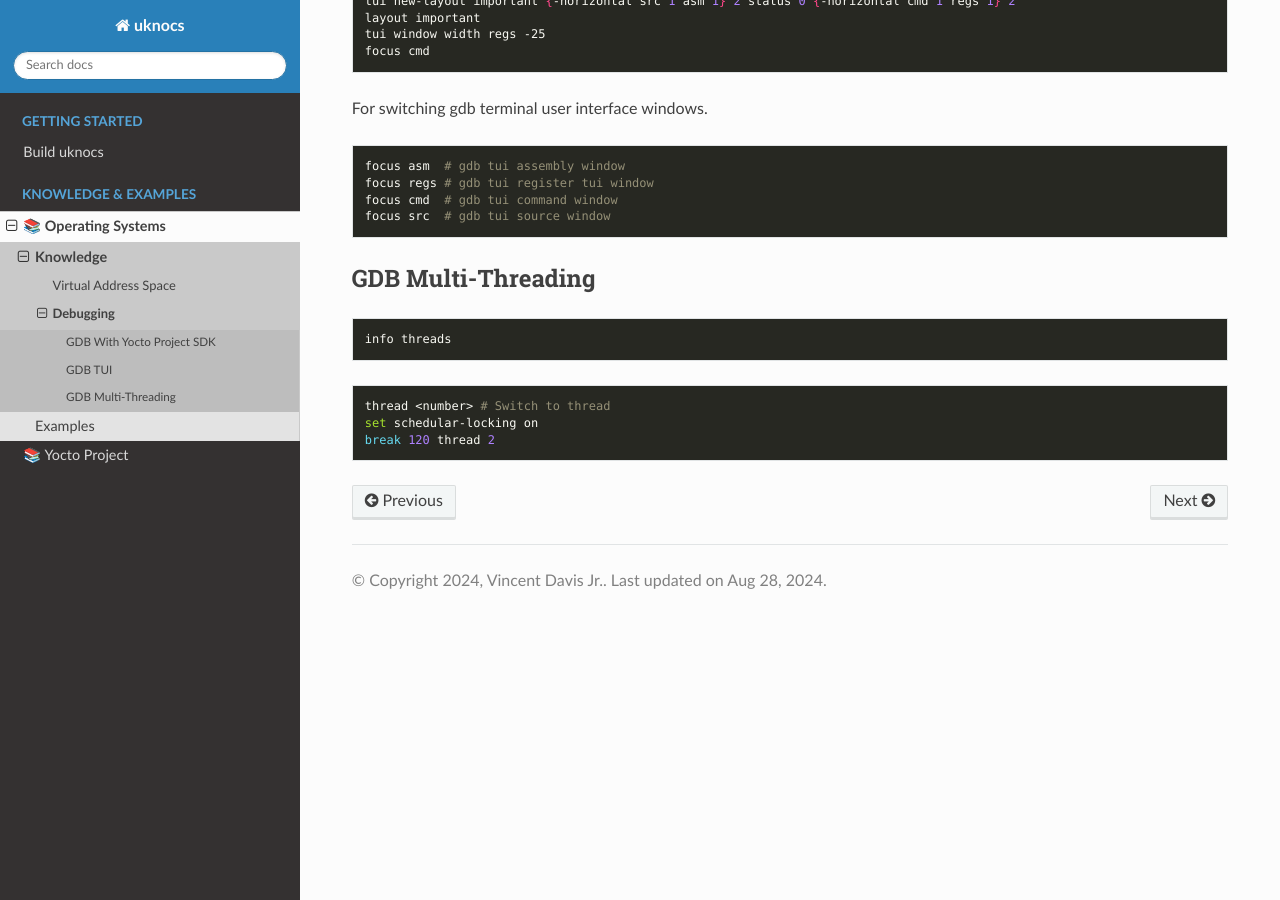
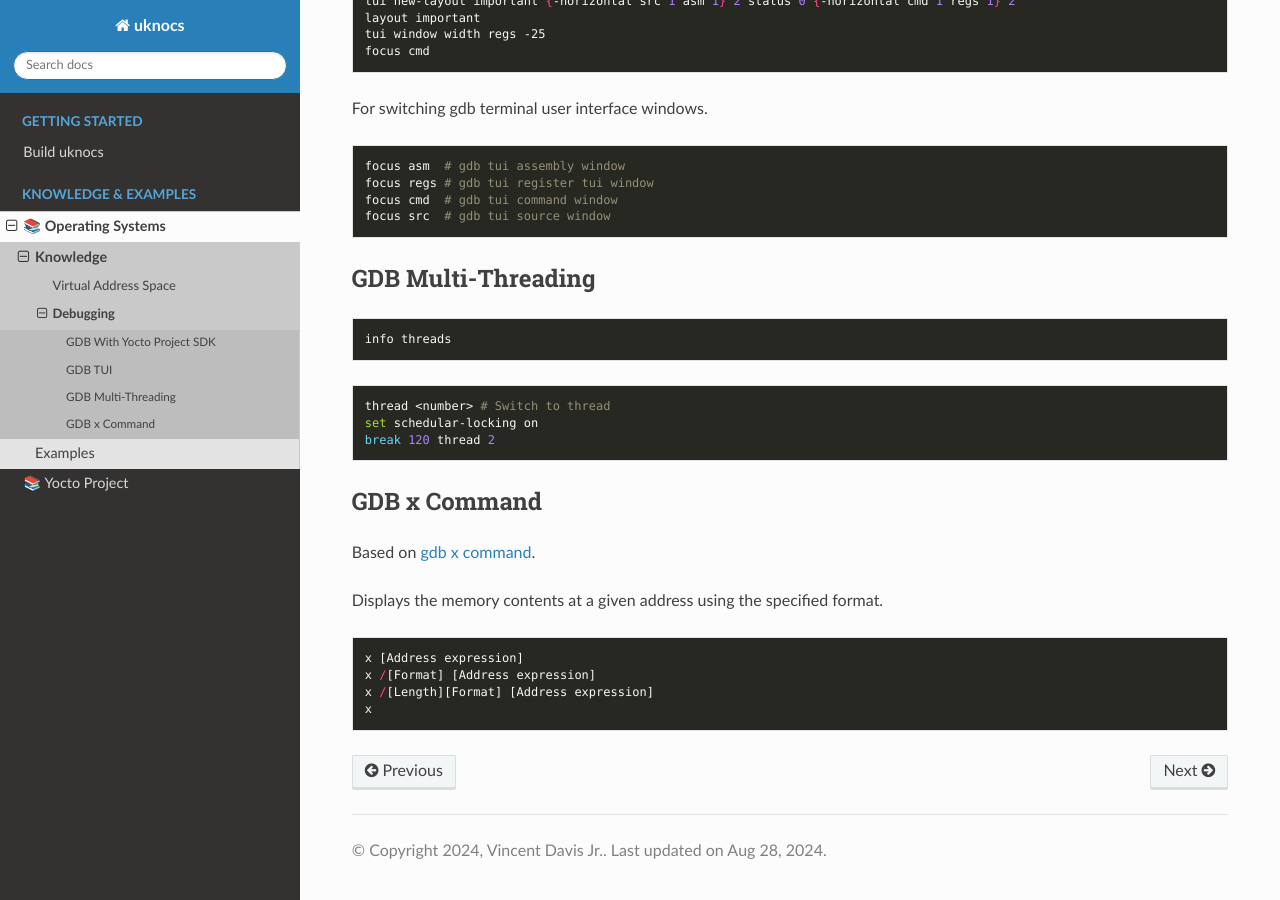
Before and after one commit to under-view/uknocs, a Sphinx documentation site: the page built from docs/operating-systems/knowledge/debug.rst, in a window 1280 px wide and 900 px high, scrolled down 808 px. Built offline with Sphinx 7.4.7 and the Read the Docs theme 2.0.0, drawn with Linux system fonts in a browser that asks for light colours; formulas are drawn with MathJax 3.

Commit message:
os-knowledge-debug: add section about gdb x command
Signed-off-by: Vincent Davis Jr <vince@underview.tech>

```diff
--- a/docs/operating-systems/knowledge/debug.rst
+++ b/docs/operating-systems/knowledge/debug.rst
@@ -68,3 +68,20 @@ GDB Multi-Threading
 	thread <number> # Switch to thread
 	set schedular-locking on
 	break 120 thread 2
+
+=============
+GDB x Command
+=============
+
+Based on `gdb x command`_.
+
+Displays the memory contents at a given address using the specified format.
+
+.. code-block::
+
+	x [Address expression]
+	x /[Format] [Address expression]
+	x /[Length][Format] [Address expression]
+	x
+
+.. _gdb x command: https://visualgdb.com/gdbreference/commands/x
```
